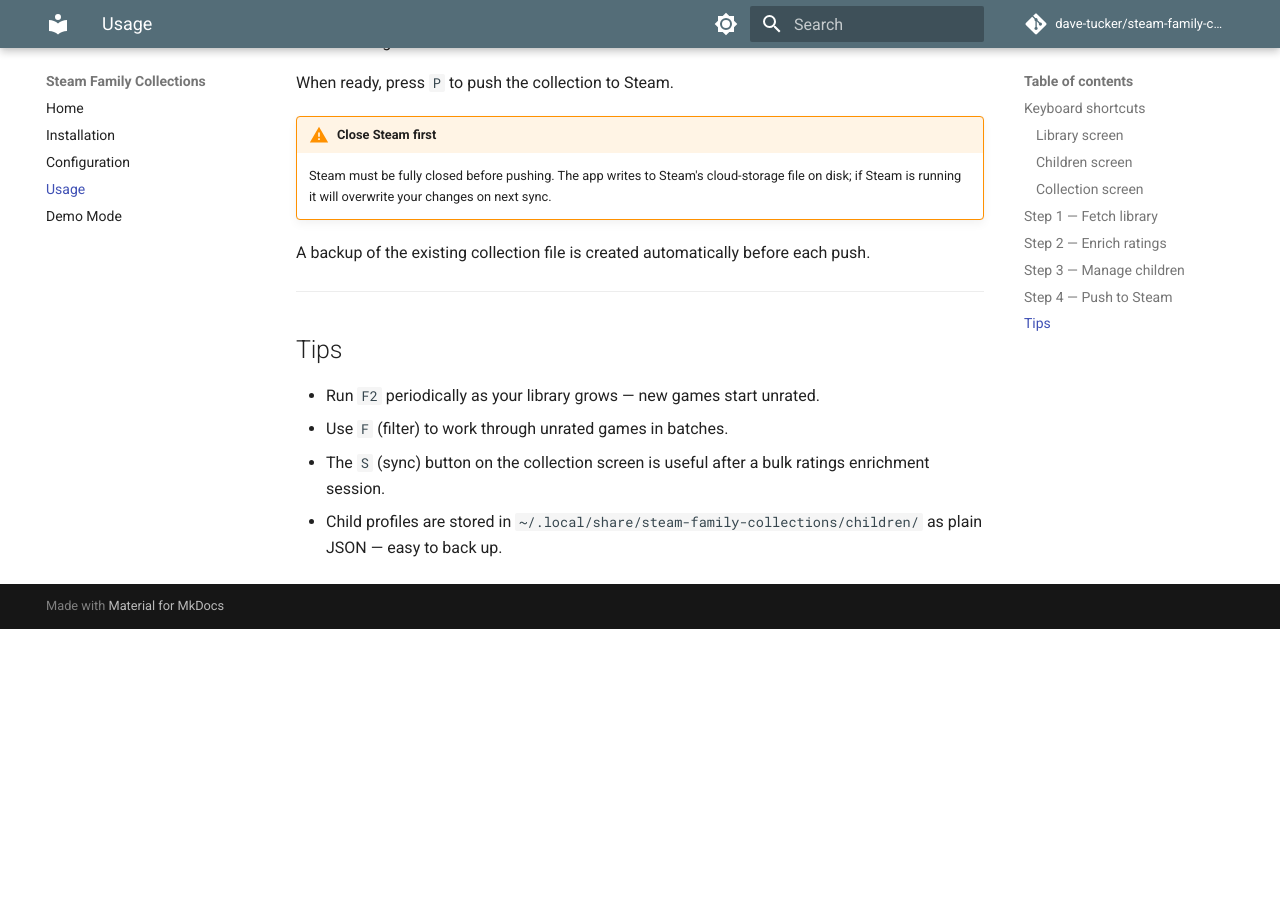
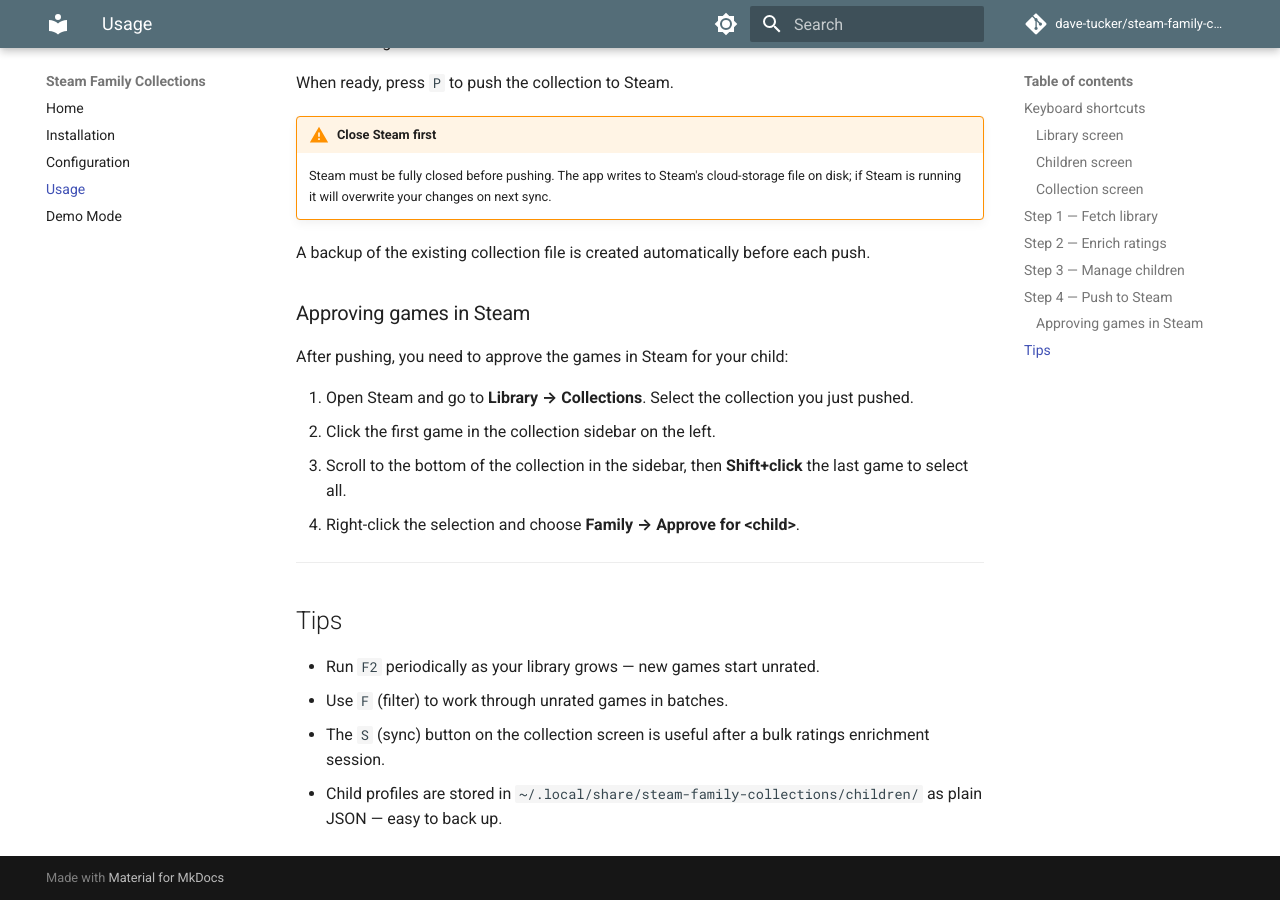
Before and after one commit to dave-tucker/steam-family-collections, an MkDocs documentation site: the page built from docs/usage.md, in a window 1280 px wide and 900 px high, scrolled down 3880 px. Built offline with MkDocs 1.6.1 and Material for MkDocs 9.7.7, drawn with Linux system fonts in a browser that asks for light colours; comment, search, counter and statistics services are not loaded; before the commit the page ends 4509 px from its top, so only the background shows below that.

Commit message:
Document Steam approval workflow after pushing a collection
Co-Authored-By: Claude Sonnet 4.6 <noreply@anthropic.com>

```diff
--- a/docs/usage.md
+++ b/docs/usage.md
@@ -93,6 +93,15 @@ When ready, press `P` to push the collection to Steam.
 
 A backup of the existing collection file is created automatically before each push.
 
+### Approving games in Steam
+
+After pushing, you need to approve the games in Steam for your child:
+
+1. Open Steam and go to **Library → Collections**. Select the collection you just pushed.
+2. Click the first game in the collection sidebar on the left.
+3. Scroll to the bottom of the collection in the sidebar, then **Shift+click** the last game to select all.
+4. Right-click the selection and choose **Family → Approve for &lt;child&gt;**.
+
 ---
 
 ## Tips
```
Also changed, not shown: README.md (+2 -0 lines).
